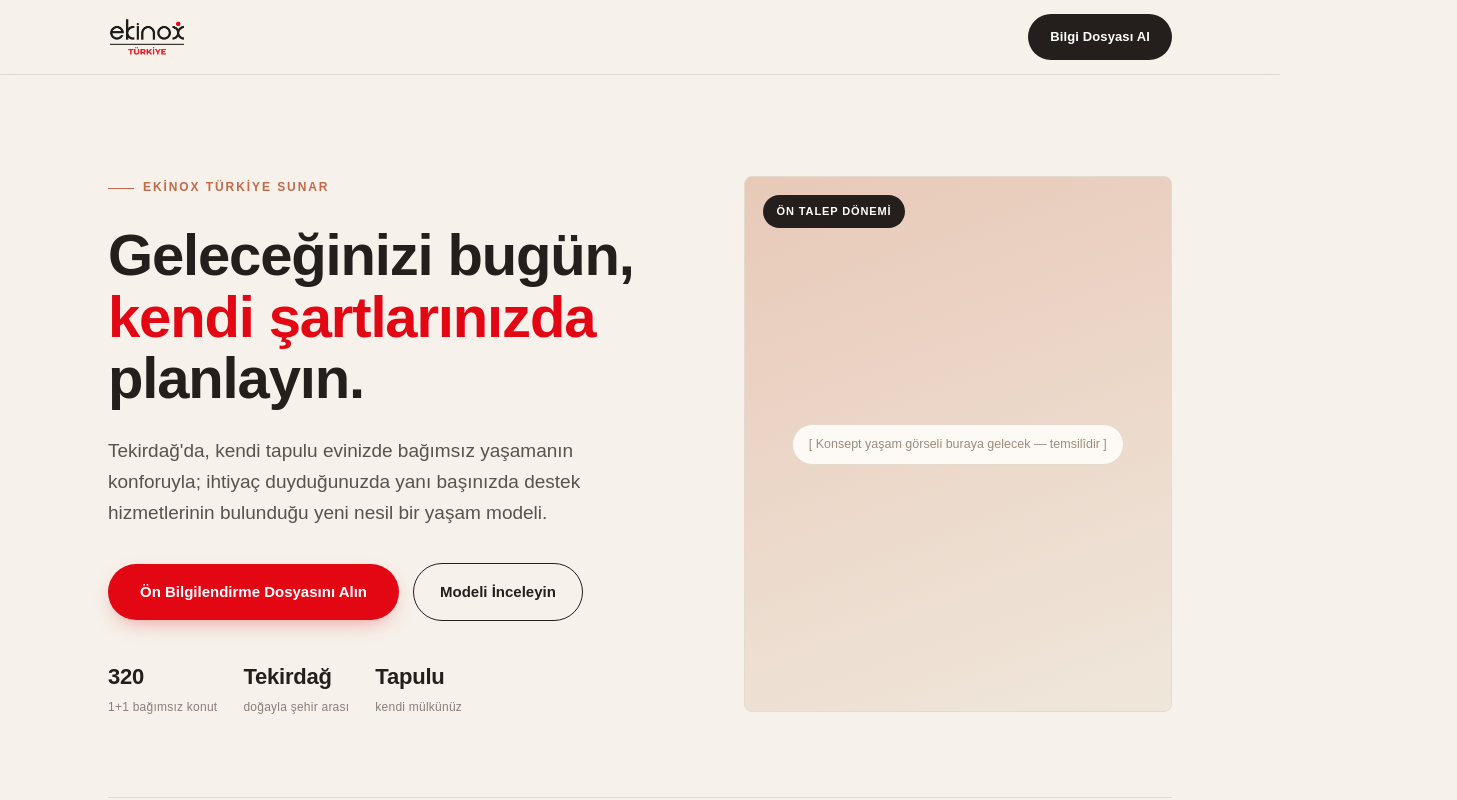
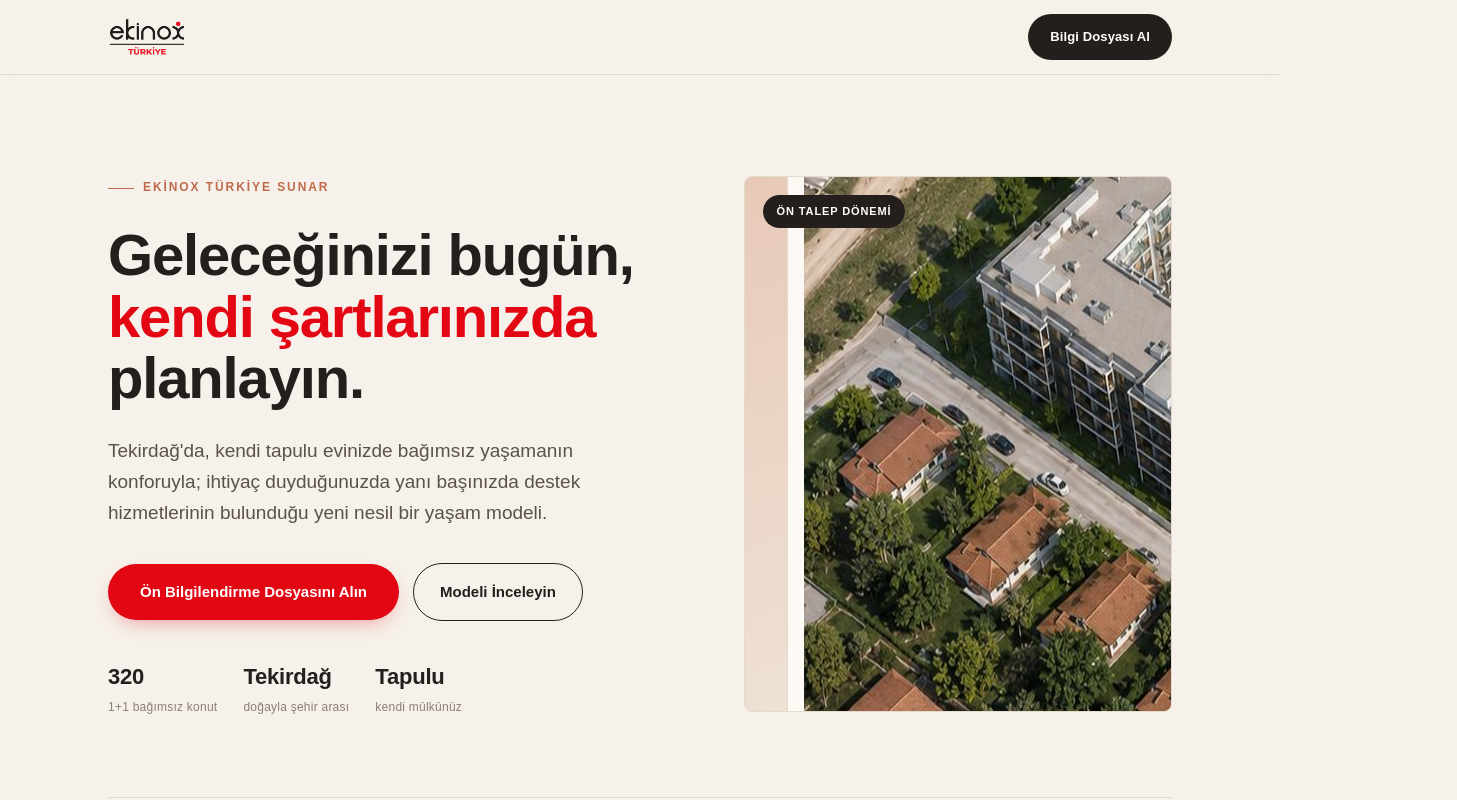
Before and after one commit to mehmetfsametoglu/ekinox-tekirdag, a Next.js app: page / in a window 1280 px wide. Shown: the top 800 px of the page, 1457 px wide, since content can reach past the window. Built offline with nearby package versions, Linux system fonts and the light colour scheme.

Commit message:
Gorseller sayfaya baglandi

```diff
--- a/src/app/page.tsx
+++ b/src/app/page.tsx
@@ -101,7 +101,15 @@
           </div>
           <div className="hero-visual">
             <div className="ribbon">Ön Talep Dönemi</div>
-            <div className="ph">[ Konsept yaşam görseli buraya gelecek — temsilîdir ]</div>
+            <div className="ph"> <Image
+  src="/images/hero-aerial.jpg"
+  alt="Tekirdağ destekli yaşam projesi konsept yerleşim görseli"
+  width={1600}
+  height={1200}
+  priority
+  className="visual-img"
+/>
+<div className="ph">Konsept görsel — temsilîdir</div> </div>
           </div>
         </div>
         <div className="wrap"><div className="hero-wave"></div></div>
@@ -179,7 +187,14 @@
           <span className="kicker">Konum</span>
           <h2 className="sec">Tekirdağ&apos;da, doğayla şehir arasında</h2>
           <p className="lead">[ Sincap Evleri çevresi, İstanbul&apos;a mesafe, çevredeki sağlık ve sosyal imkanlar bu bölüme yazılacak. ]</p>
-          <div className="loc-visual"><div className="ph">[ Harita / lokasyon görseli buraya gelecek ]</div></div>
+          <div className="loc-visual"><div className="ph"> <Image
+  src="/images/location-aerial.jpg"
+  alt="Tekirdağ Sincap Evleri bitişiği proje konumu konsept görseli"
+  width={1600}
+  height={700}
+  className="visual-img"
+/>
+<div className="ph">Konsept lokasyon görseli — temsilîdir</div></div> </div>
         </div>
       </section>
 
```
